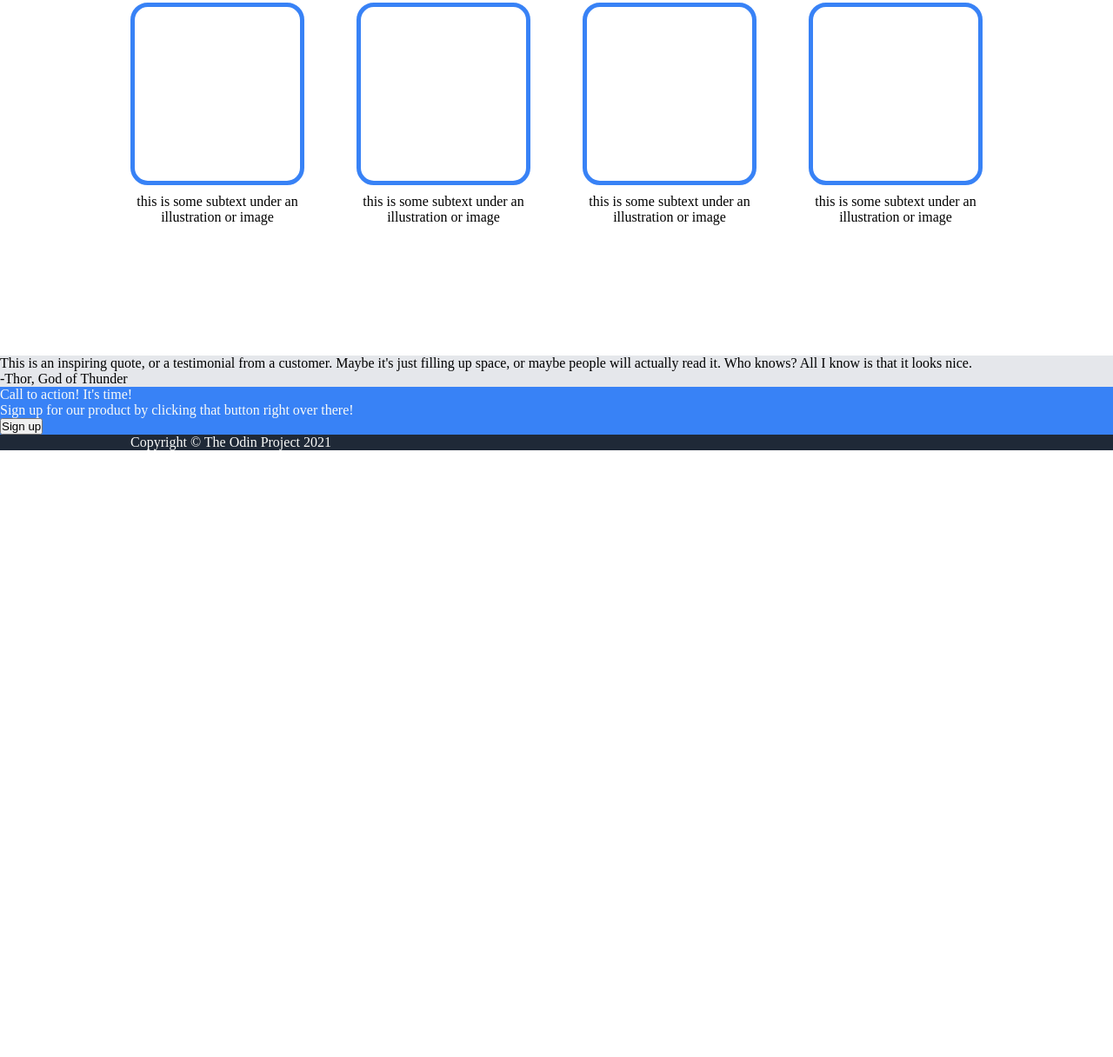
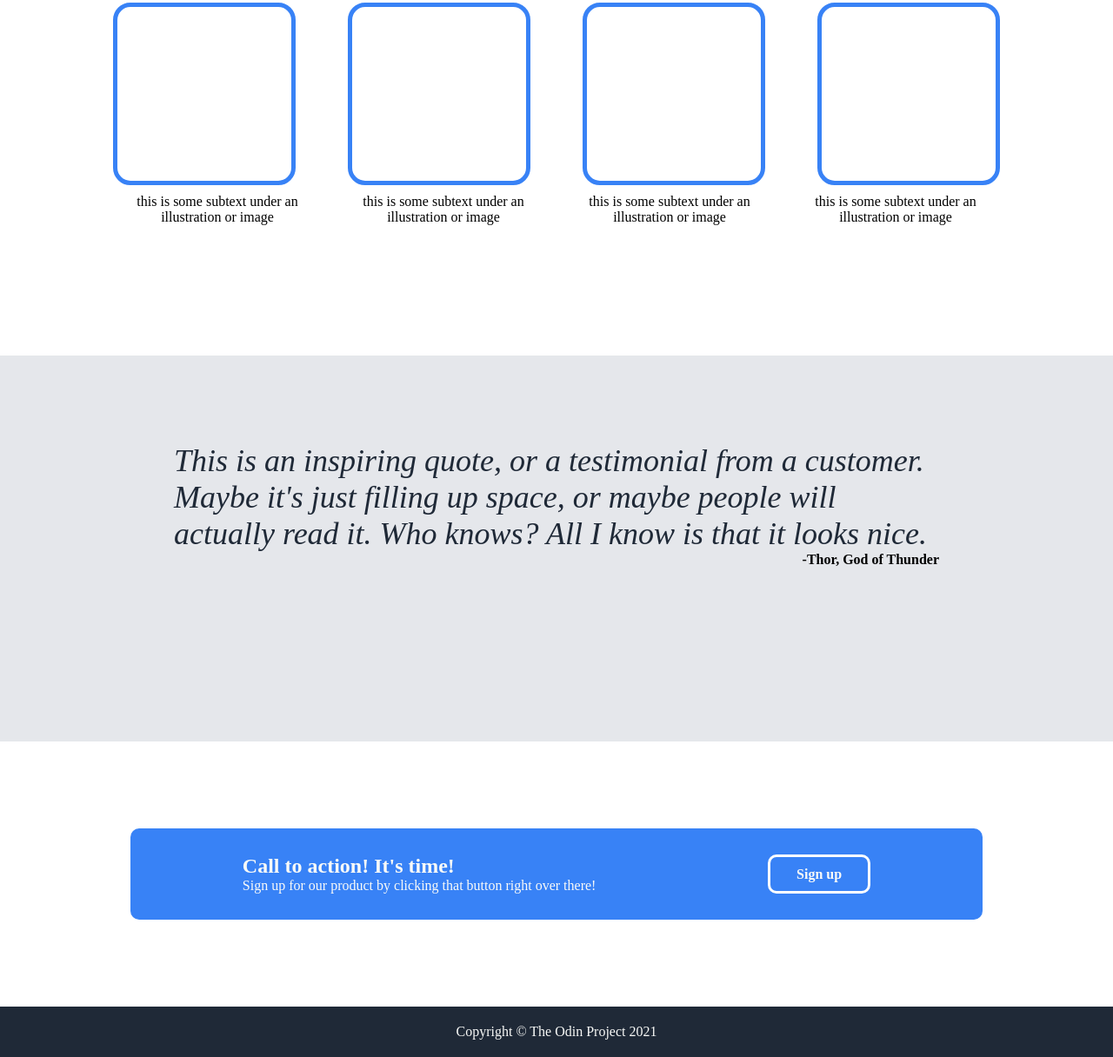
Before and after one commit to chronushan/Flex-LandingPage, a plain HTML site: page index.html in a window 1280 px wide. Shown: the part 604-1820 px from the top of the page at 87% size. Before the commit the page ends 1122 px from the top, so only its background shows below. Drawn offline with Linux system fonts and the light colour scheme.

Commit message:
Add css for the rest of the site

```diff
--- a/index.html
+++ b/index.html
@@ -44,19 +44,19 @@
 			</div>
 		</div>
 		<div class="quote">
-			<p>
+			<p class="quote1">
 				This is an inspiring quote, or a testimonial from a customer. Maybe it's
 				just filling up space, or maybe people will actually read it. Who knows?
 				All I know is that it looks nice.
 			</p>
-			<p>-Thor, God of Thunder</p>
+			<p class="quote2">-Thor, God of Thunder</p>
 		</div>
 		<div class="signup">
 			<div>
-				<p>Call to action! It's time!</p>
+				<p class="bold">Call to action! It's time!</p>
 				<p>Sign up for our product by clicking that button right over there!</p>
 			</div>
-			<button>Sign up</button>
+			<a href="">Sign up</a>
 		</div>
 		<footer>Copyright © The Odin Project 2021</footer>
 	</body>
--- a/style.css
+++ b/style.css
@@ -23,7 +23,7 @@ li {
 .header {
 	display: flex;
 	justify-content: space-between;
-	padding: 15px 20px;
+	padding: 15px 150px;
 }
 ul {
 	display: flex;
@@ -122,16 +122,64 @@ footer {
 	height: 200px;
 	border: #3882f6 solid 5px;
 	border-radius: 20px;
+	flex-shrink: 0;
 }
 
 .description {
 	display: flex;
 	flex-direction: row;
 	gap: 60px;
+	justify-content: center;
 }
 .description p {
 	width: 200px;
 	text-align: center;
 	margin-top: 10px;
 	margin-bottom: 150px;
+	flex-shrink: 0;
 }
+
+.quote {
+	display: flex;
+	flex-direction: column;
+	justify-content: center;
+}
+
+.quote1 {
+	font-size: 36px;
+	font-style: italic;
+	color: #1f2937;
+	padding: 100px 200px 0;
+}
+.quote2 {
+	text-align: end;
+	padding: 0 200px 200px;
+	font-weight: bolder;
+}
+
+footer {
+	text-align: center;
+	padding: 20px;
+}
+
+.signup {
+	display: flex;
+	justify-content: space-around;
+	padding: 30px;
+	margin: 100px 150px;
+	border-radius: 10px;
+}
+.signup a {
+	border: white solid;
+	border-radius: 10px;
+	background-color: #3882f6;
+	color: #f9faf8;
+	padding: 5px 30px;
+	font-weight: bold;
+	align-content: center;
+}
+
+.bold {
+	font-weight: bolder;
+	font-size: x-large;
+}
```
